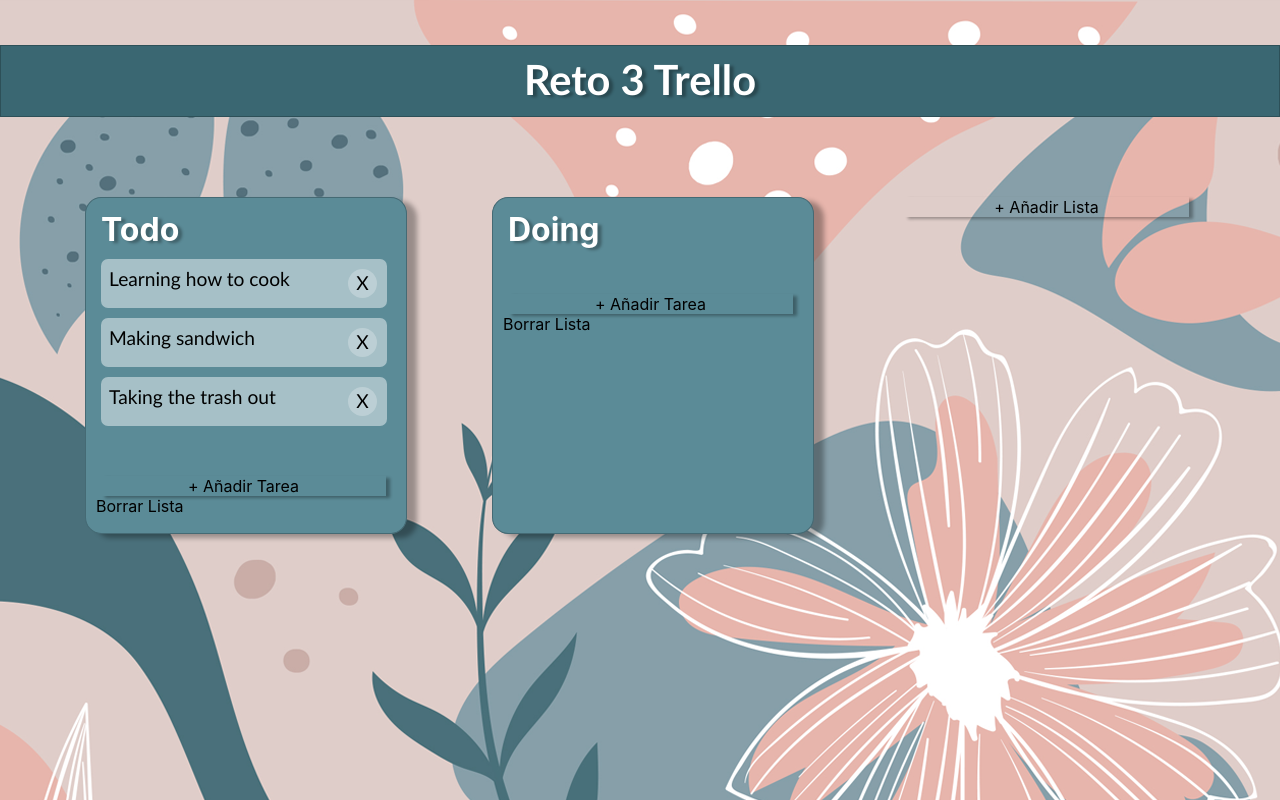
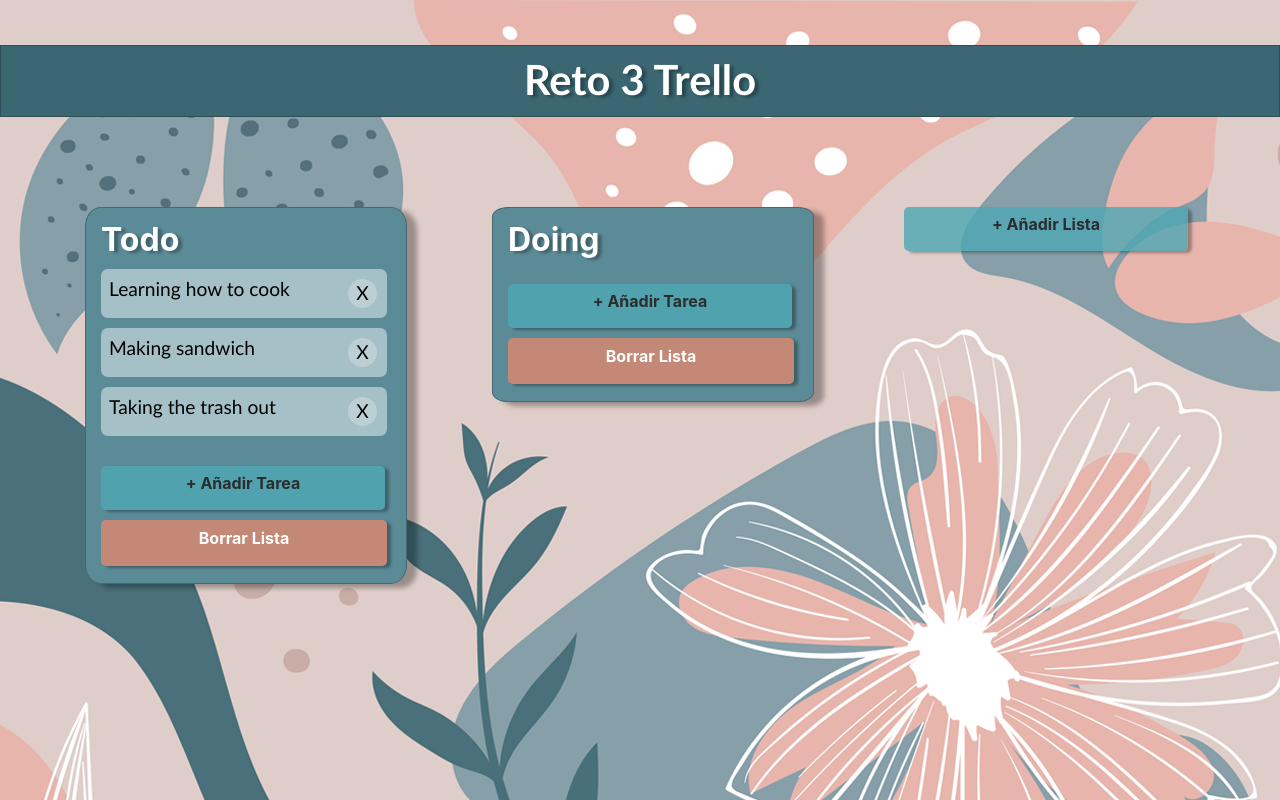
Before and after one commit to creativa-nk/Reto3, a React (Create React App) app: page / in a window 1280 px wide. Built offline with nearby package versions, Linux system fonts and the light colour scheme.

Commit message:
botones y error de wrap list

```diff
--- a/src/App.css
+++ b/src/App.css
@@ -14,13 +14,15 @@
 }
 
 .App{
+    margin-top: 30px;
     display: flex;
     flex-direction: row;
     justify-content: space-evenly;
+    align-items: flex-start;
 }
 
 .lista{
-    margin-top: 40px;
+    margin-top: 20px;
     background-color:rgb(91, 139, 151);
     width: 300px;
     height:auto;
@@ -49,7 +51,6 @@
     display: flex;
     flex-direction:row ;
     justify-content: space-between;
-
 }
 
 .Xbtn{
@@ -60,11 +61,33 @@
     margin: 2px;
     padding: 2px;
     text-align: center;
+    cursor: pointer;
 }
-
 .Xbtn:hover{
     background-color: rgba(20, 20, 20, 0.103);
     color:white;
+}
+
+
+.XbtnLista{
+    background-color: rgba(199, 137, 118, 0.972);
+    color:white;
+    border:1px solid rgba(199, 137, 118, 0.972);
+    margin-top:10px ;
+    margin-left:5px ;
+    width: 270px;
+    height: 30px;
+    padding:7px;
+    text-align: center;
+    border-radius: 5px;
+    box-shadow:4px 2px 3px rgba(0, 0, 0, 0.315);
+    cursor: pointer;
+    font-weight: bold;
+}
+.XbtnLista:hover{
+    background-color: rgb(248, 160, 138);
+    color:rgba(221, 60, 11, 0.972);
+
 }
 
 
@@ -82,11 +105,12 @@
 .containetInputCard{
     background-color:rgba(138, 192, 194, 0.568);
     border: 1px solid rgba(73, 99, 100, 0.513);
-    margin-top: 40px;
+    margin-top: 10px;
     margin-left: 4px ;
     width: 270px;
     height:auto;
     padding: 7px 10px 8px;
+    font-family: 'Gill Sans', 'Gill Sans MT', Calibri, 'Trebuchet MS', sans-serif;
     border-radius: 5px;
     box-shadow:5px 4px 5px rgba(0, 0, 0, 0.315);
 }
@@ -100,10 +124,20 @@
 }
 
 .btnAdd{
-    margin-top:40px ;
+    background-color: rgba(78, 168, 180, 0.808);
+    color:rgb(44, 44, 44);
+    margin-top:20px ;
     margin-left:5px ;
-    width: 285px;
+    width: 270px;
+    height: 30px;
+    padding:7px;
     text-align: center;
+    border-radius: 5px;
     box-shadow:4px 2px 3px rgba(0, 0, 0, 0.315);
     cursor: pointer;
+    font-weight: bold;
 }
+ .btnAdd:hover{
+    background-color: rgba(44, 75, 77, 0.719);
+    color:white;
+}
```
